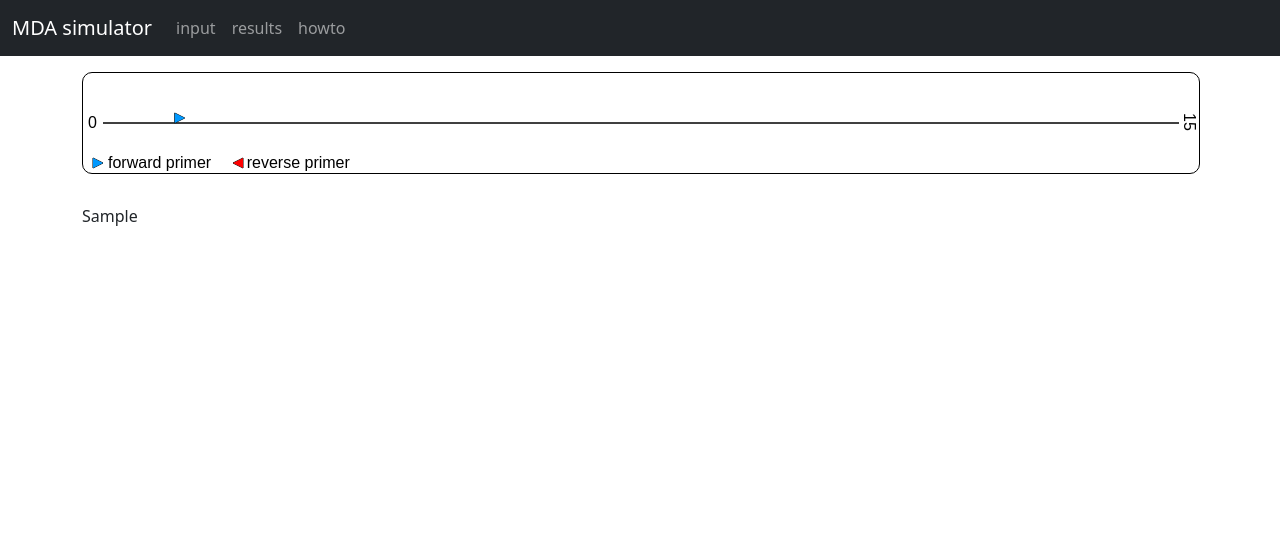
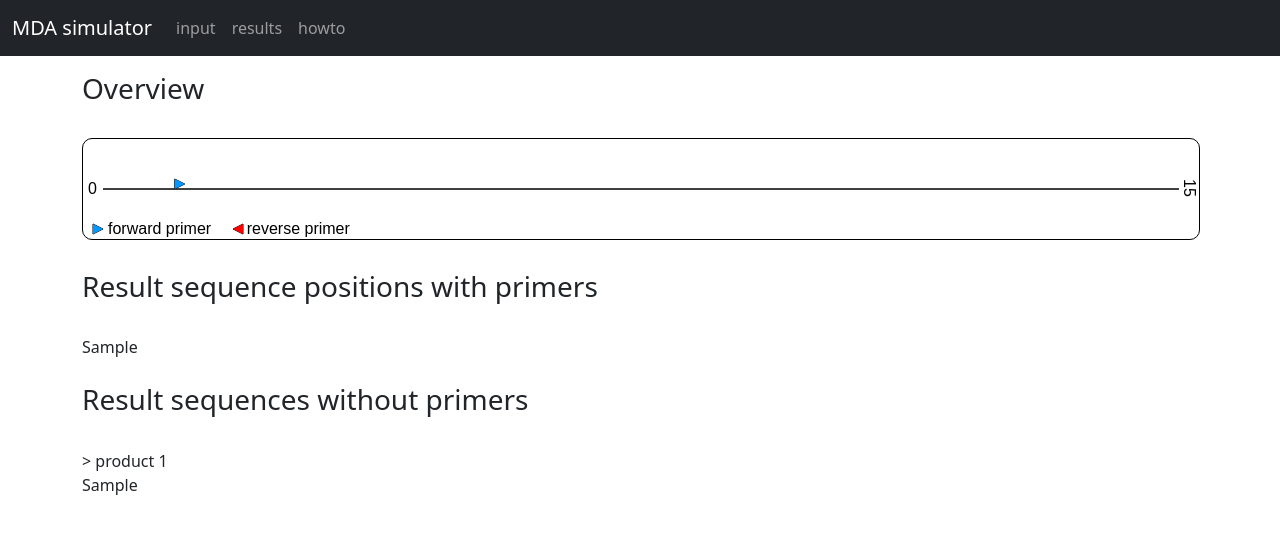
Before and after one commit to betaRAYRAY/MDA-simulator-Django, a Django app: template simulator/templates/results.html in a window 1280 px wide. Shown: the top 534 px of the page. Run offline with Django 3.2, Linux system fonts and the light colour scheme; tables that the repository leaves empty hold one stand-in row (values such as "Sample post"); the template is opened without the code that fills it: values that come from a table or form of the project are taken from there, most other values are stand-ins (such as "Sample title", 1, 10 or a date in 2020); data that the repository does not hold is empty.

Commit message:
attach sequence output, modify results page, add result table to db

```diff
--- a/mda_simulator/settings.py
+++ b/mda_simulator/settings.py
@@ -122,3 +122,6 @@ STATIC_URL = '/static/'
 # https://docs.djangoproject.com/en/3.2/ref/settings/#default-auto-field
 
 DEFAULT_AUTO_FIELD = 'django.db.models.BigAutoField'
+
+# allow up to 5 MB sewuence data upload
+DATA_UPLOAD_MAX_MEMORY_SIZE = 5242880
--- a/simulator/admin.py
+++ b/simulator/admin.py
@@ -1,5 +1,5 @@
 from django.contrib import admin
-from .models import Sequence, Primer, Setting, AnnealedPrimer, PrimerProduct, ResultProduct, ChimericResultProduct, ResultString
+from .models import Sequence, Primer, Setting, AnnealedPrimer, PrimerProduct, ResultProduct, ChimericResultProduct, ResultString, ResultSequenceString
 
 # Register your models here.
 admin.site.register(Sequence)
@@ -10,3 +10,4 @@ admin.site.register(PrimerProduct)
 admin.site.register(ResultProduct)
 admin.site.register(ChimericResultProduct)
 admin.site.register(ResultString)
+admin.site.register(ResultSequenceString)
--- a/simulator/models.py
+++ b/simulator/models.py
@@ -59,3 +59,6 @@ class ChimericResultProduct(models.Model):
 
 class ResultString(models.Model):
     product_string = models.CharField(max_length=1000)
+
+class ResultSequenceString(models.Model):
+    product_string = models.CharField(max_length=100000)
--- a/simulator/templates/base.html
+++ b/simulator/templates/base.html
@@ -11,6 +11,15 @@
     <link href="https://cdn.jsdelivr.net/npm/bootstrap@5.1.1/dist/css/bootstrap.min.css" rel="stylesheet" integrity="sha384-F3w7mX95PdgyTmZZMECAngseQB83DfGTowi0iMjiWaeVhAn4FJkqJByhZMI3AhiU" crossorigin="anonymous">
 
     <title>MDA simulator</title>
+
+    <style>
+
+#wrap {
+    word-wrap: break-word;      /* IE 5.5-7 */
+    white-space: -moz-pre-wrap; /* Firefox 1.0-2.0 */
+    white-space: pre-wrap;      /* current browsers */
+}
+    </style>
 
   </head>
   <body>
--- a/simulator/templates/results.html
+++ b/simulator/templates/results.html
@@ -4,6 +4,8 @@
     <div class="container">
         <div class="row">
           <div class="col" id="canvasspace">
+            <h3>Overview</h3>
+            <br>
             <canvas id="totalcanvas" class="canvas" height="100" style="border:1px solid #000000; border-radius: 10px;">
             </canvas>
           </div>
@@ -131,10 +133,29 @@ function draw_triangle(direction, xposition, yposition)
 </script>
 <br>
 <div class="container">
+
+<h3>Result sequence positions with primers</h3>
+<br>
 {% for item in result_string %}
 
 {{ item.product_string | safe}}
 
 {% endfor %}
 </div>
+<br>
+<div class="container">
+    <h3>Result sequences without primers</h3>
+    {% for item in result_sequence %}
+<div class="row">
+<div class="col" id="wrap">
+> product {{ forloop.counter }}
+{{ item.product_string | safe}}
+</div>
+    </div>
+    {% endfor %}
+</div>
+
+
+
+
 {% endblock %}
--- a/simulator/views.py
+++ b/simulator/views.py
@@ -2,7 +2,7 @@ from django.shortcuts import redirect, render
 from .forms import SequenceForm, PrimerForm, SettingForm
 from .input_functions import add_sequences_to_db, add_covid_primers_to_db, add_settings_to_db, update_primer_setting
 from .calculations_functions import anneal_primers, calculate_primer_products, calculate_results, create_result_strings
-from .models import Sequence, Primer, Setting, AnnealedPrimer, PrimerProduct, ResultString
+from .models import Sequence, Primer, Setting, AnnealedPrimer, PrimerProduct, ResultString, ResultSequenceString
 
 # Create your views here.
 def show_input(request):
@@ -60,8 +60,9 @@ def show_results(request):
     primer_product = PrimerProduct.objects.all()
     sequence = Sequence.objects.all()[0].sequence
     result_string = ResultString.objects.all()
+    result_sequence = ResultSequenceString.objects.all()
 
-    return render(request, 'results.html', {'annealed_primer':annealed_primer, 'primer_product':primer_product, 'sequence':sequence, 'result_string':result_string})
+    return render(request, 'results.html', {'annealed_primer':annealed_primer, 'primer_product':primer_product, 'sequence':sequence, 'result_string':result_string, 'result_sequence':result_sequence})
 
 def show_howto(request):
     return render(request, 'howto.html', {})
```
Also changed, not shown: simulator/calculations_functions.py (+19 -2 lines), simulator/forms.py (+6 -1 lines), simulator/migrations/0024_resultsequencestring.py (added).
